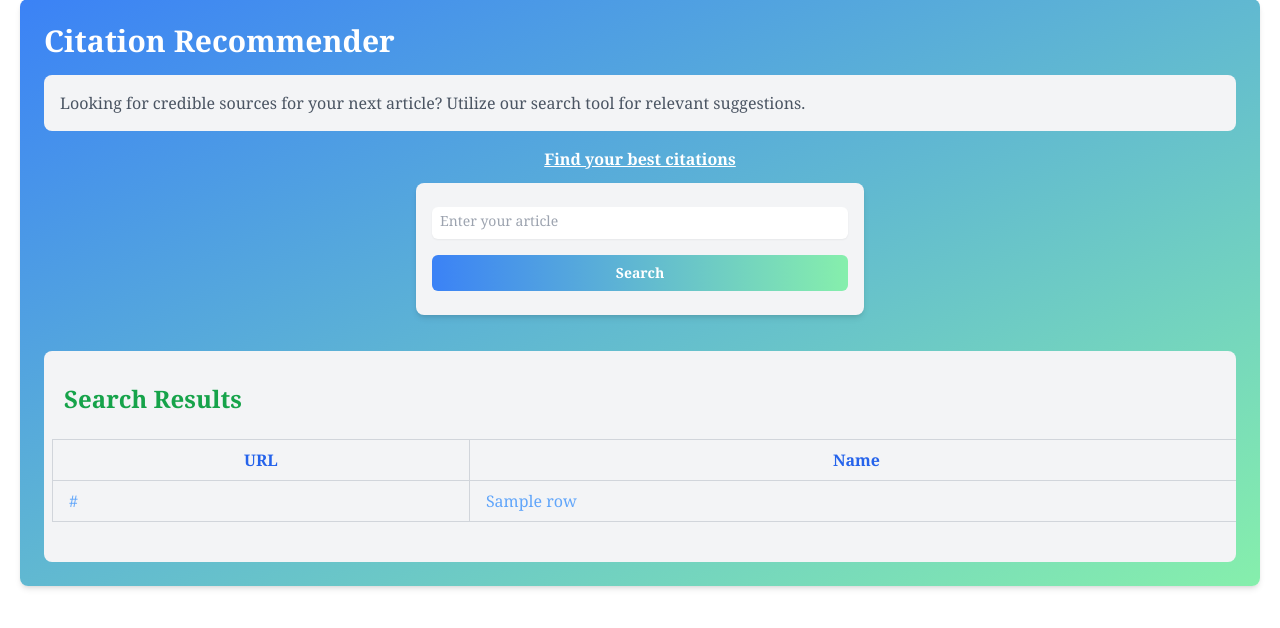
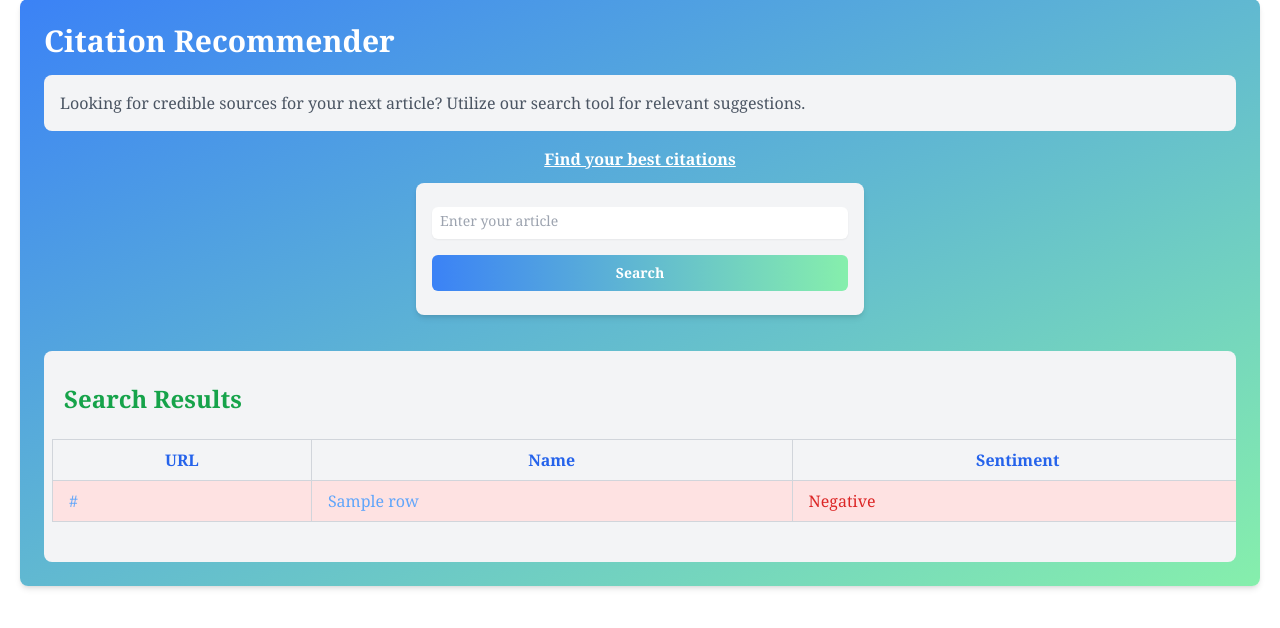
Before and after one commit to eeshadasi/CitationRecommender, a Flask app: template templates/index.html in a window 1280 px wide. Shown: the part 21-649 px from the top of the page. Run offline with Flask 3, Linux system fonts and the light colour scheme; the template is opened without the code that fills it: most values are stand-ins (such as "Sample title", 1, 10 or a date in 2020); some libraries are stand-ins or nearby versions.

Commit message:
Update index.html

```diff
--- a/templates/index.html
+++ b/templates/index.html
@@ -1,36 +1,27 @@
 <!DOCTYPE html>
 <html lang="en">
 <head>
-    <meta charset="UTF-8" />
-    <meta http-equiv="X-UA-Compatible" content="IE=edge" />
-    <meta name="viewport" content="width=device-width, initial-scale=1.0" />
-    <title>Practice</title>
+    <meta charset="UTF-8">
+    <meta http-equiv="X-UA-Compatible" content="IE=edge">
+    <meta name="viewport" content="width=device-width, initial-scale=1.0">
+    <title>Citation Recommender</title>
     <!-- Tailwind CDN -->
-    <link
-      href="https://cdn.jsdelivr.net/npm/tailwindcss@2.2.19/dist/tailwind.min.css"
-      rel="stylesheet"
-    />
+    <link href="https://cdn.jsdelivr.net/npm/tailwindcss@2.2.19/dist/tailwind.min.css" rel="stylesheet">
     <script src="https://cdn.tailwindcss.com"></script>
-
 </head>
-
 <body>
 <div class="m-5 p-6 bg-gradient-to-br from-blue-500 to-green-300 rounded-lg shadow-md text-white font-serif">
     <div class="font-bold text-3xl text-black-700 mb-4">Citation Recommender</div>
-
     <div class="bg-gray-100 p-4 rounded-lg">
         <p class="text-gray-600 font-medium">Looking for credible sources for your next article? Utilize our search tool for relevant suggestions.</p>
     </div>
-
     <p class="text-center text-md mt-4 mb-2 font-bold underline">Find your best citations</p>
     <div class="max-w-md mx-auto my-3 p-4 bg-gray-100 rounded-lg shadow-md rounded-lg">
         <form id="myForm" action="/submit" method="POST">
             <input  required type="text" id="inputText" name="inputText" class="my-2 py-2 text-sm font-medium block w-full text-black rounded-md border-gray-300 shadow-sm  focus:ring focus:ring-gradient-to-r focus:ring-blue-500 focus:ring-green-300 focus:ring-opacity-50" placeholder="Enter your article" style="padding-left: 8px; padding-top: 4px;">
-
             <button type="submit" class="my-2 w-full text-white bg-gradient-to-r from-blue-500 to-green-300 hover:bg-gradient-to-r hover:from-green-300 hover:to-blue-500 focus:ring-4 focus:outline-none focus:ring-1 focus:ring-purple-100  font-bold rounded-md text-sm px-4 py-2">Search</button>
         </form>
     </div>
-
     <div class="bg-gray-100 mt-9 text-blue-400 rounded-lg">
         {% if table is defined %}
             <div class="container mx-auto py-8">
@@ -41,13 +32,21 @@
                             <tr>
                                 <th class="px-4 py-2 bg-gray-100 border border-gray-300 text-blue-600">URL</th>
                                 <th class="px-4 py-2 bg-gray-100 border border-gray-300 text-blue-600">Name</th>
+                                <th class="px-4 py-2 bg-gray-100 border border-gray-300 text-blue-600">Sentiment</th>
                             </tr>
                         </thead>
                         <tbody>
                             {% for _, row in table.iterrows() %}
-                <tr>
-                    <td class="px-4 py-2 border border-gray-300">{{ row['url'] }}</td>
+                                <tr class="{% if row['sentiment'] > 0.05 %} bg-green-100 {% else %} bg-red-100 {% endif %}">
+                                    <td class="px-4 py-2 border border-gray-300"><a href="{{ row['url'] }}" target="_blank">{{ row['url'] }}</a></td>
                                     <td class="px-4 py-2 border border-gray-300">{{ row['name'] }}</td>
+                                    <td class="px-4 py-2 border border-gray-300 {% if row['sentiment'] > 0.05 %} text-green-600 {% else %} text-red-600 {% endif %}">
+                                        {% if row['sentiment'] > 0.05 %}
+                                            Positive
+                                        {% else %}
+                                            Negative
+                                        {% endif %}
+                                    </td>
                                 </tr>
                             {% endfor %}
                         </tbody>
@@ -57,7 +56,7 @@
         {% endif %}
     </div>
 </div>
-
-
+<script>
+</script>
 </body>
 </html>
```
Lines whose indentation alone changed are shown as unchanged.
